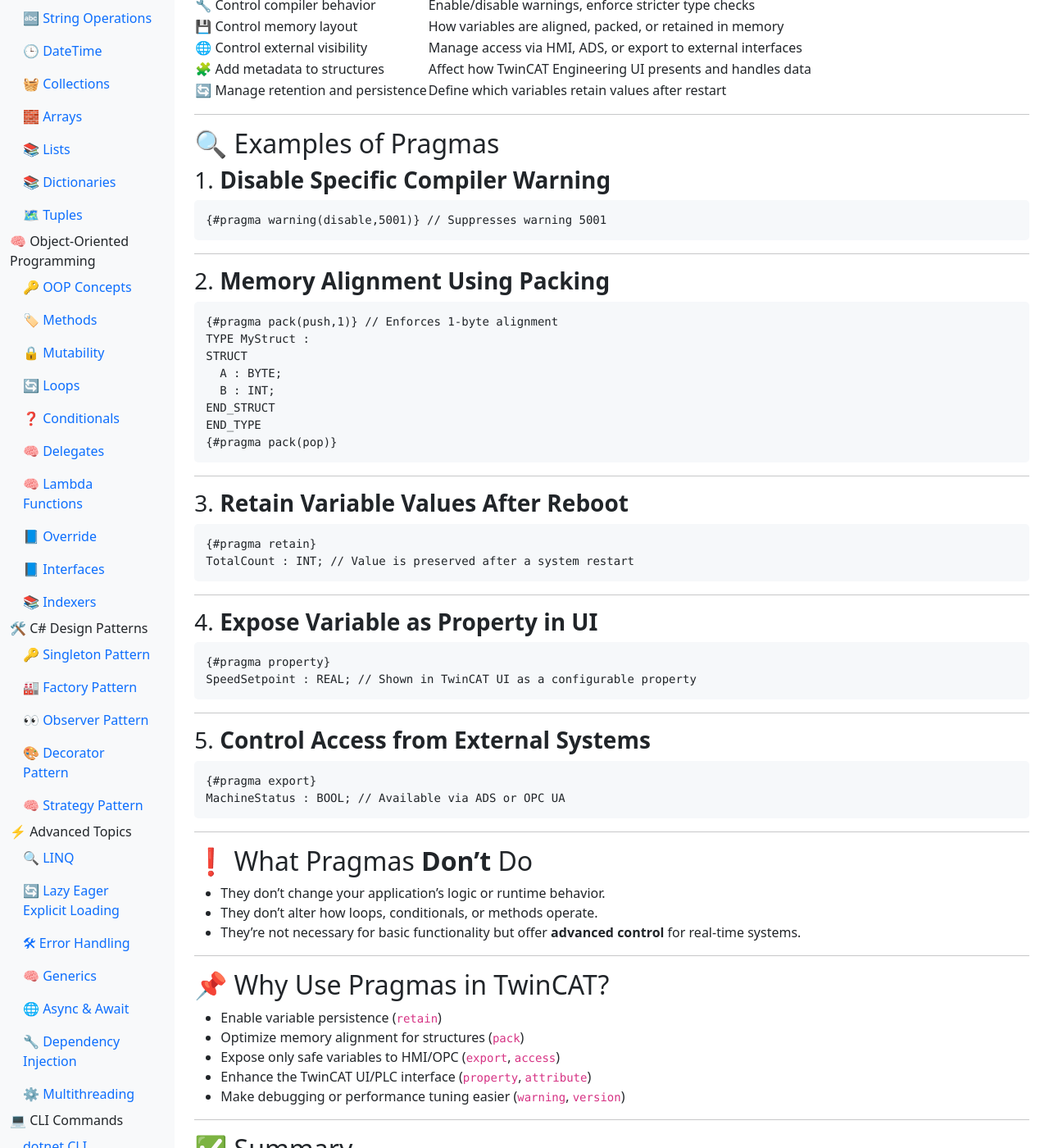
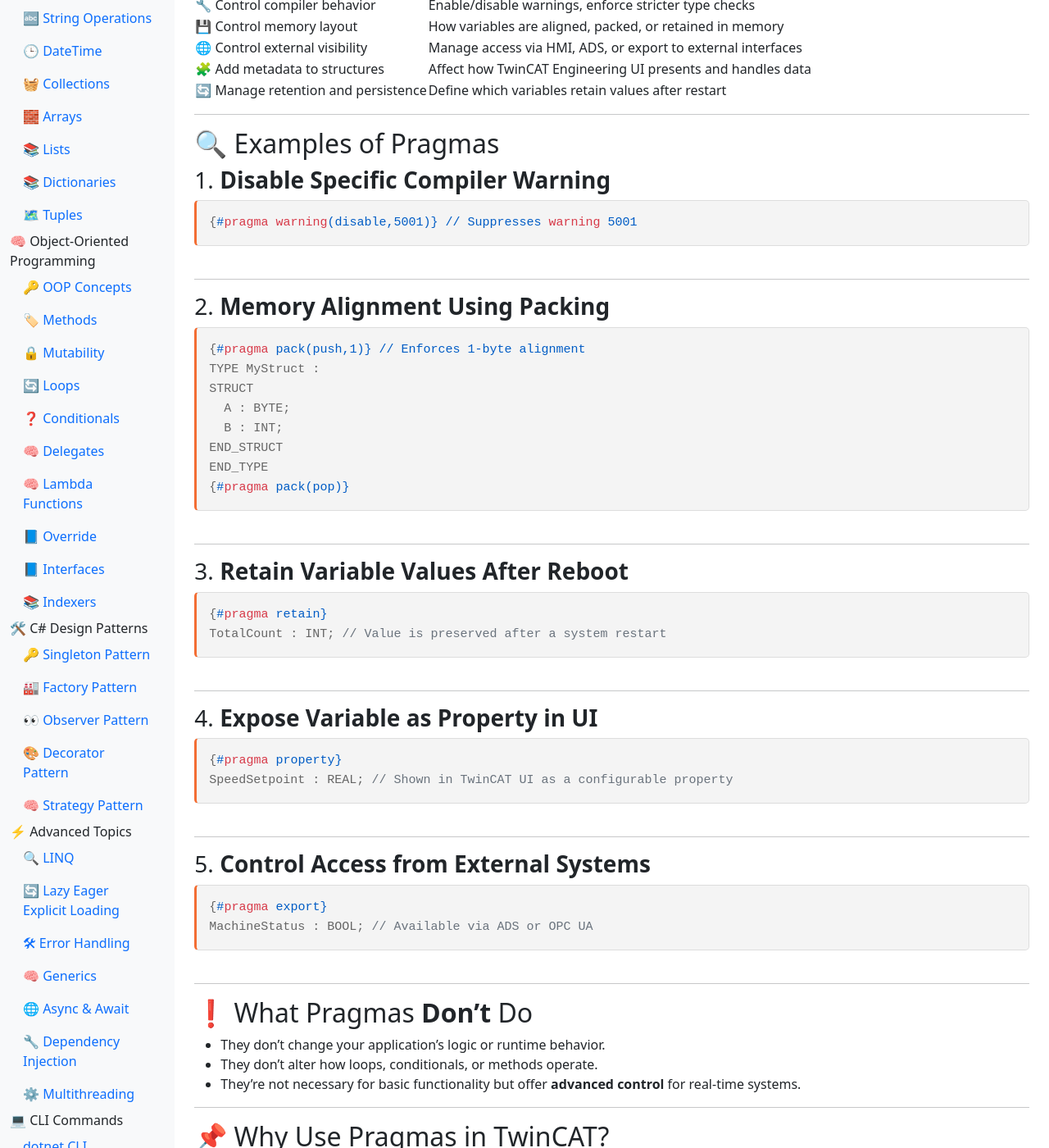
Before and after one commit to buribalkan/C-SHARP-Training, a Jekyll site: the page built from Pragmas-in-TwinCAT.md, in a window 1280 px wide and 1400 px high, scrolled down 288 px. Shown: the whole window at 82% size. Built offline with Jekyll 4.4.1, drawn with Linux system fonts in a browser that asks for light colours; nearby versions of some CDN libraries; our own code applies the rules of GitHub Pages for plain Markdown files.

Commit message:
Update default.html

```diff
--- a/_layouts/default.html
+++ b/_layouts/default.html
@@ -3,7 +3,6 @@
 <head>
   <meta charset="UTF-8" />
   <title>{{ page.title }}</title>
-
 
   <!-- MathJax config -->
   <script>
@@ -33,8 +32,8 @@
     }
   </style>
 
-    <!-- Bootstrap CSS -->
-<link href="https://cdn.jsdelivr.net/npm/bootstrap@5.3.0-alpha1/dist/css/bootstrap.min.css" rel="stylesheet">
+  <!-- Bootstrap CSS -->
+  <link href="https://cdn.jsdelivr.net/npm/bootstrap@5.3.0-alpha1/dist/css/bootstrap.min.css" rel="stylesheet">
   <link rel="stylesheet" href="{{ site.baseurl }}/assets/style.css">
   <link rel="icon" href="{{ site.baseurl }}/assets/favicon.ico">
 </head>
@@ -42,16 +41,17 @@
 
 <div class="container-fluid">
   <div class="row">
-    <nav class="col-md-3 col-lg-2 d-md-block bg-light sidebar collapse show">
+    <!-- Sidebar -->
+    <nav id="sidebar" class="col-md-3 col-lg-2 d-md-block bg-light sidebar collapse show">
       {% include sidebar.html %}
     </nav>
 
+    <!-- Main content area -->
     <main class="col-md-9 ms-sm-auto col-lg-10 px-md-4 py-4">
       {{ content }}
     </main>
   </div>
 </div>
-
 
 <!-- jQuery (Bootstrap için gerekli) -->
 <script src="https://code.jquery.com/jquery-3.6.0.min.js"></script>
@@ -59,7 +59,8 @@
 <!-- Bootstrap JS -->
 <script src="https://cdn.jsdelivr.net/npm/bootstrap@5.3.0-alpha1/dist/js/bootstrap.bundle.min.js"></script>
 
-  <script type="module">
+<!-- Syntax highlighting -->
+<script type="module">
   import hljs from 'https://cdnjs.cloudflare.com/ajax/libs/highlight.js/11.11.1/es/highlight.min.js';
 
   function escapeHtml(text) {
@@ -71,18 +72,22 @@
 
   document.querySelectorAll('pre.highlight > code').forEach((codeBlock) => {
     const escaped = escapeHtml(codeBlock.textContent);
-    codeBlock.parentElement.outerHTML = <pre><code style="background: #f4f4f4;" class="language-csharp codeArea">${escaped}</code></pre>;
+    codeBlock.parentElement.outerHTML = `<pre><code style="background: #f4f4f4;" class="language-csharp codeArea">${escaped}</code></pre>`;
   });
 
   hljs.highlightAll();
 </script>
+
+<!-- Mermaid.js for diagrams -->
 <script type="module">
   import mermaid from 'https://cdn.jsdelivr.net/npm/mermaid@11/dist/mermaid.esm.min.mjs';
   mermaid.initialize({ startOnLoad: true });
   document.querySelectorAll('pre > code.language-mermaid').forEach((codeBlock) => {
-    codeBlock.parentElement.outerHTML = <pre class="mermaid">${codeBlock.textContent}</pre>;
+    codeBlock.parentElement.outerHTML = `<pre class="mermaid">${codeBlock.textContent}</pre>`;
   });
 </script>
 
+
+
 </body>
 </html>
```
